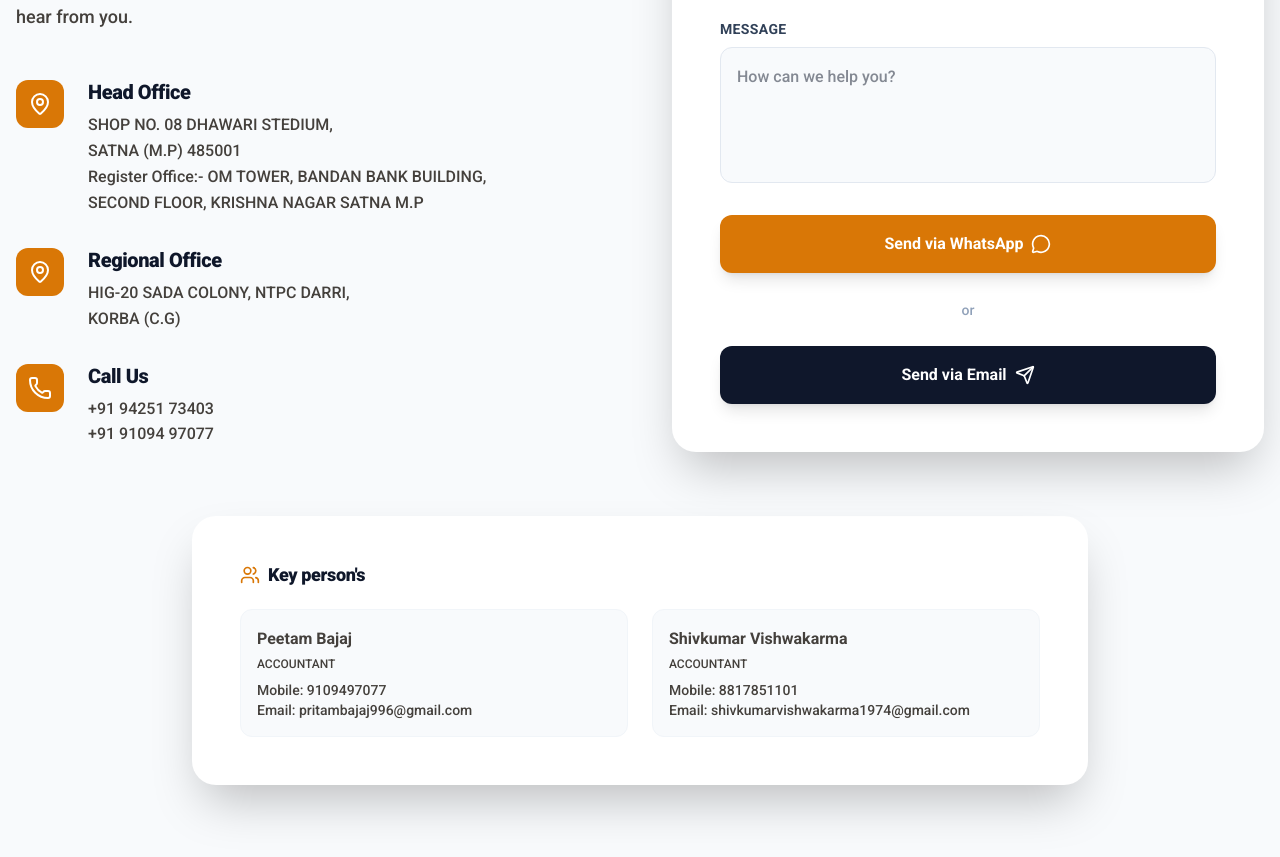
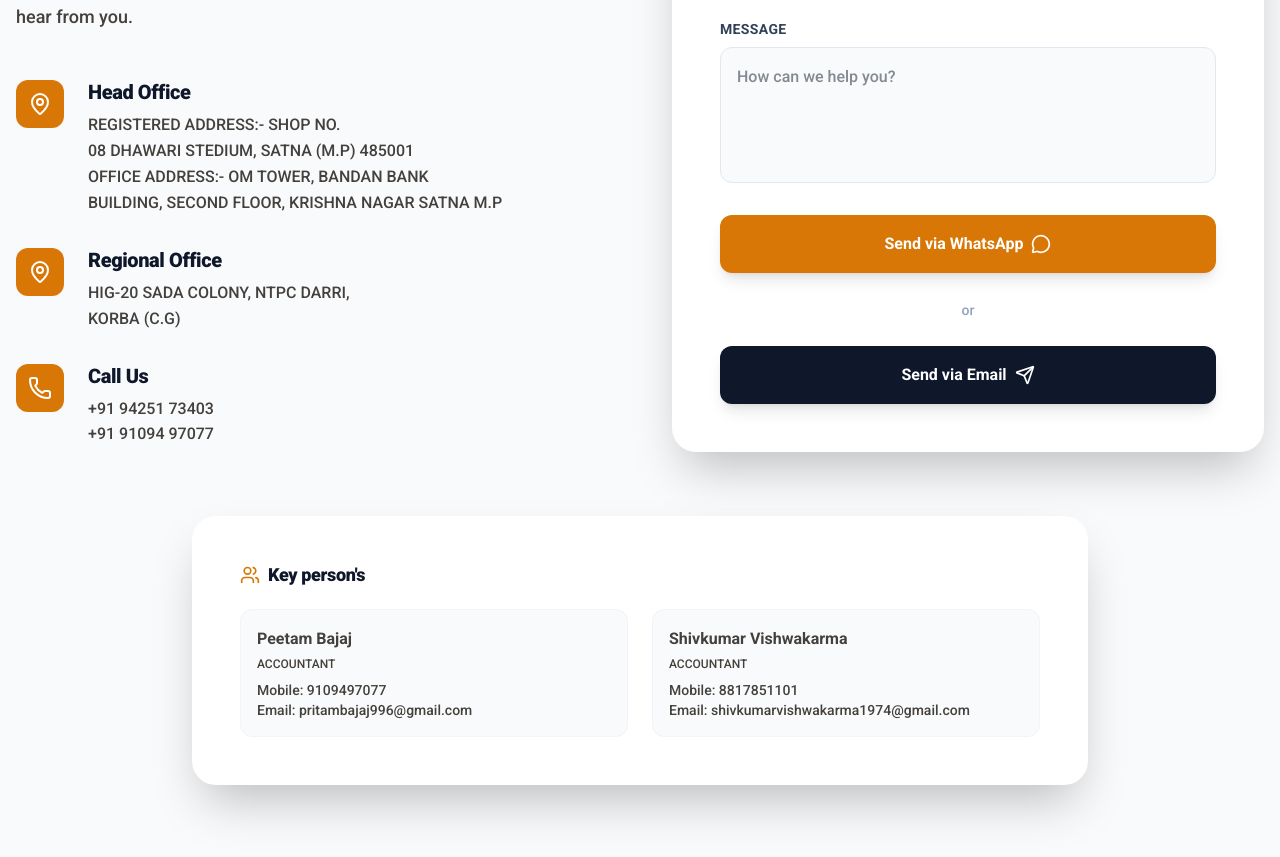
Before and after one commit to durgeshgawm/ultrabuild, a Next.js app: page / in a window 1280 px wide. Shown: the part 8203-9060 px from the top of the page. Built offline with nearby package versions, Linux system fonts and the light colour scheme; a web font is replaced by a local one.

Commit message:
Initial commit

```diff
--- a/src/components/Contact.tsx
+++ b/src/components/Contact.tsx
@@ -59,10 +59,10 @@ const Contact = () => {
                 <div>
                   <h4 className="text-xl font-bold mb-2">Head Office</h4>
                   <p className="text-slate-300 leading-relaxed">
-                    SHOP NO. 08 DHAWARI STEDIUM,<br />
-                    SATNA (M.P) 485001 <br />
-                    Register Office:- OM TOWER, BANDAN BANK BUILDING,<br /> SECOND FLOOR, KRISHNA NAGAR SATNA M.P
-
+                    REGISTERED ADDRESS:- SHOP NO.
+                    <br />08 DHAWARI STEDIUM, SATNA (M.P) 485001
+                    <br />
+                    OFFICE ADDRESS:- OM TOWER, BANDAN BANK <br /> BUILDING, SECOND FLOOR, KRISHNA NAGAR SATNA M.P
                   </p>
                 </div>
               </div>
```
